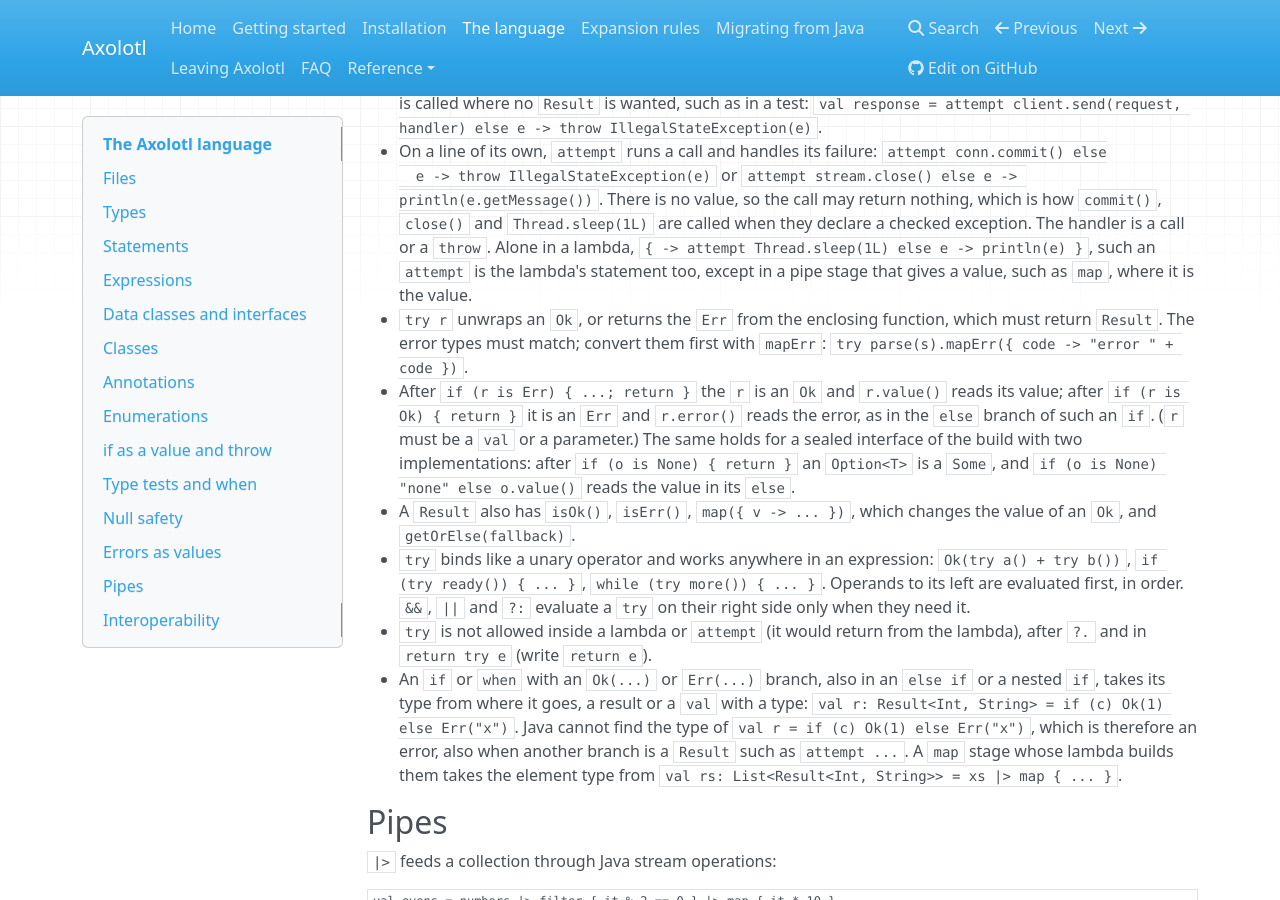
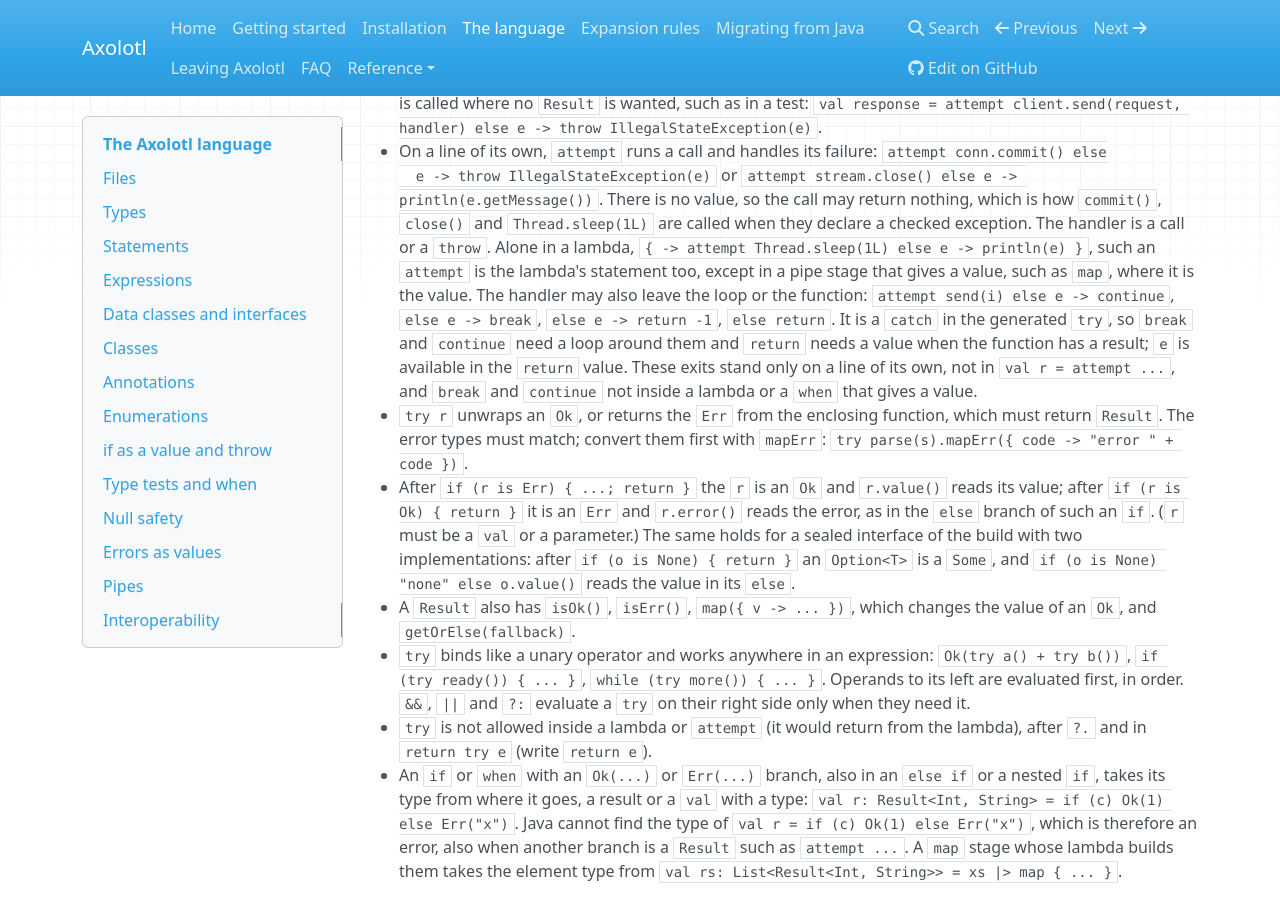
Before and after one commit to k1ngmang/axolotl-lang, an MkDocs documentation site: the page built from docs/language.md, in a window 1280 px wide and 900 px high, scrolled down 7638 px. Built offline with MkDocs 1.6.1, drawn with Linux system fonts in a browser that asks for light colours; nearby versions of some CDN libraries.

Commit message:
Document the exit of an attempt statement and the jar limitation

```diff
--- a/docs/language.md
+++ b/docs/language.md
@@ -384,6 +384,11 @@ fn doubled(s: String) -> Result<Int, String> {
   `Thread.sleep(1L)` are called when they declare a checked exception. The handler is a call or a `throw`.
   Alone in a lambda, `{ -> attempt Thread.sleep(1L) else e -> println(e) }`, such an `attempt` is the
   lambda's statement too, except in a pipe stage that gives a value, such as `map`, where it is the value.
+  The handler may also leave the loop or the function: `attempt send(i) else e -> continue`, `else e -> break`,
+  `else e -> return -1`, `else return`. It is a `catch` in the generated `try`, so `break` and `continue` need a loop
+  around them and `return` needs a value when the function has a result; `e` is available in the `return` value.
+  These exits stand only on a line of its own, not in `val r = attempt ...`, and `break` and `continue` not inside a
+  lambda or a `when` that gives a value.
 - `try r` unwraps an `Ok`, or returns the `Err` from the enclosing function, which must return
   `Result`. The error types must match; convert them first with `mapErr`:
   `try parse(s).mapErr({ code -> "error " + code })`.
```
Also changed, not shown: CHANGELOG.md (+1 -0 lines), docs/decisions.md (+2 -0 lines), docs/expansion.md (+1 -0 lines).
